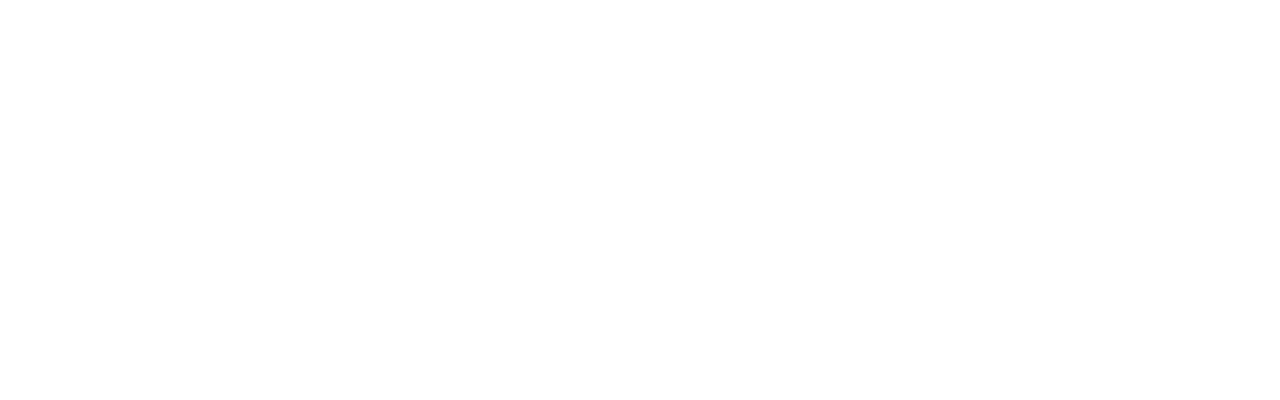
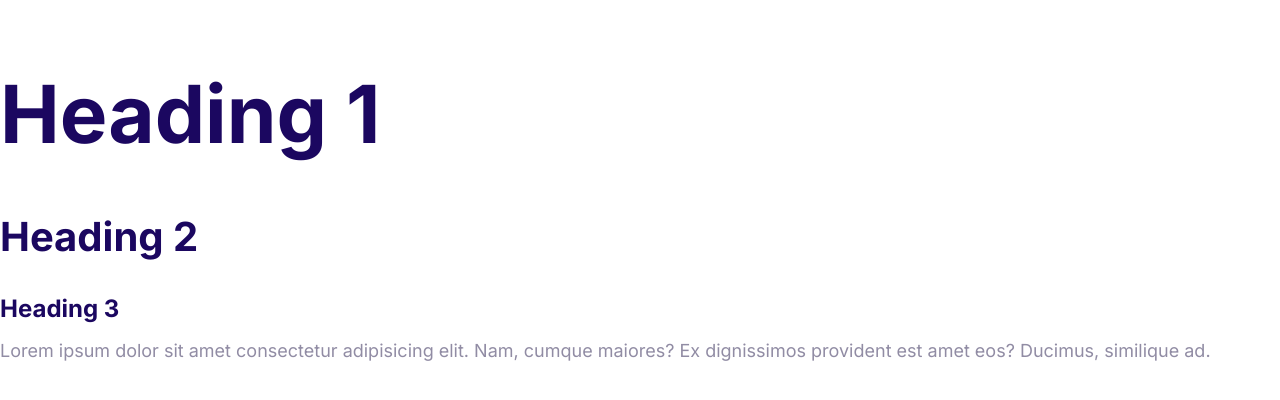
Before and after one commit to gabriellemos/Moshify, a plain HTML site: page index.html in a window 1280 px wide. Drawn offline with Linux system fonts and the light colour scheme.

Commit message:
Typography definition

```diff
--- a/css/styles.css
+++ b/css/styles.css
@@ -5,3 +5,55 @@
   --color-headings: #1b0760;
   --color-body: #918ca4;
 }
+
+html {
+  font-size: 62.5%;
+}
+
+body {
+  font-family: Inter, Arial, Helvetica, sans-serif;
+  font-size: 2.4rem;
+  line-height: 1.5;
+  color: var(--color-body);
+}
+
+h1,
+h2,
+h3 {
+  color: var(--color-headings);
+  margin-bottom: 1rem;
+}
+
+h1 {
+  font-size: 7rem;
+}
+
+h2 {
+  font-size: 4rem;
+}
+
+h3 {
+  font-size: 3rem;
+}
+
+p {
+  margin-top: 0;
+}
+
+@media screen and (min-width: 1024px) {
+  body {
+    font-size: 1.8rem;
+  }
+
+  h1 {
+    font-size: 8rem;
+  }
+
+  h2 {
+    font-size: 4rem;
+  }
+
+  h3 {
+    font-size: 2.4rem;
+  }
+}
--- a/index.html
+++ b/index.html
@@ -5,8 +5,19 @@
     <meta http-equiv="X-UA-Compatible" content="IE=edge" />
     <meta name="viewport" content="width=device-width, initial-scale=1.0" />
     <title>Document</title>
+    <link rel="preconnect" href="https://fonts.googleapis.com" />
+    <link rel="preconnect" href="https://fonts.gstatic.com" crossorigin />
+    <link
+      href="https://fonts.googleapis.com/css2?family=Inter:wght@400;700&display=swap"
+      rel="stylesheet"
+    />
     <link rel="stylesheet" href="css/normalize.css" />
     <link rel="stylesheet" href="css/styles.css" />
   </head>
-  <body></body>
+  <body>
+      <h1>Heading 1</h1>
+      <h2>Heading 2</h2>
+      <h3>Heading 3</h3>
+      <p>Lorem ipsum dolor sit amet consectetur adipisicing elit. Nam, cumque maiores? Ex dignissimos provident est amet eos? Ducimus, similique ad.</p>
+  </body>
 </html>
```
